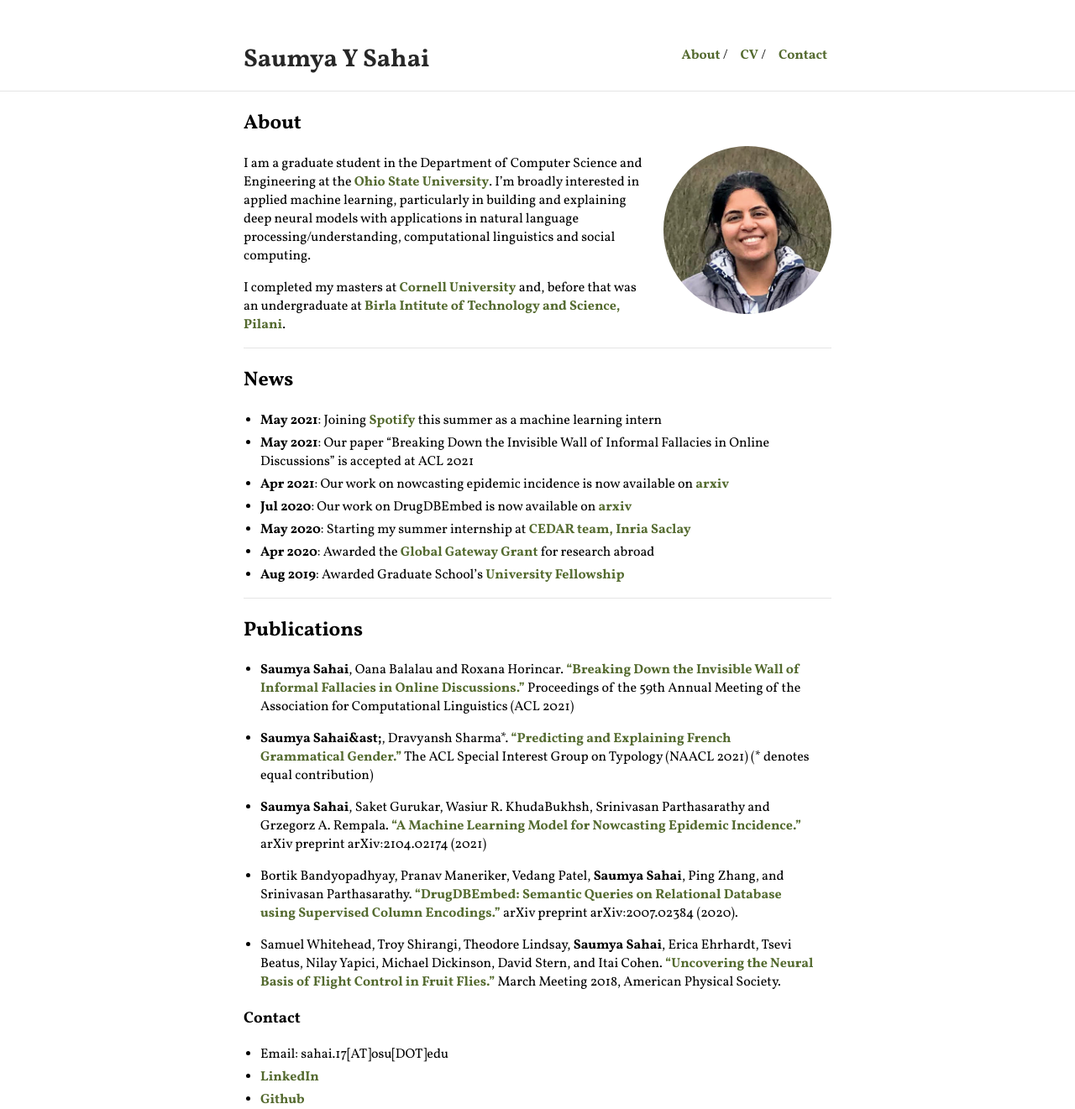
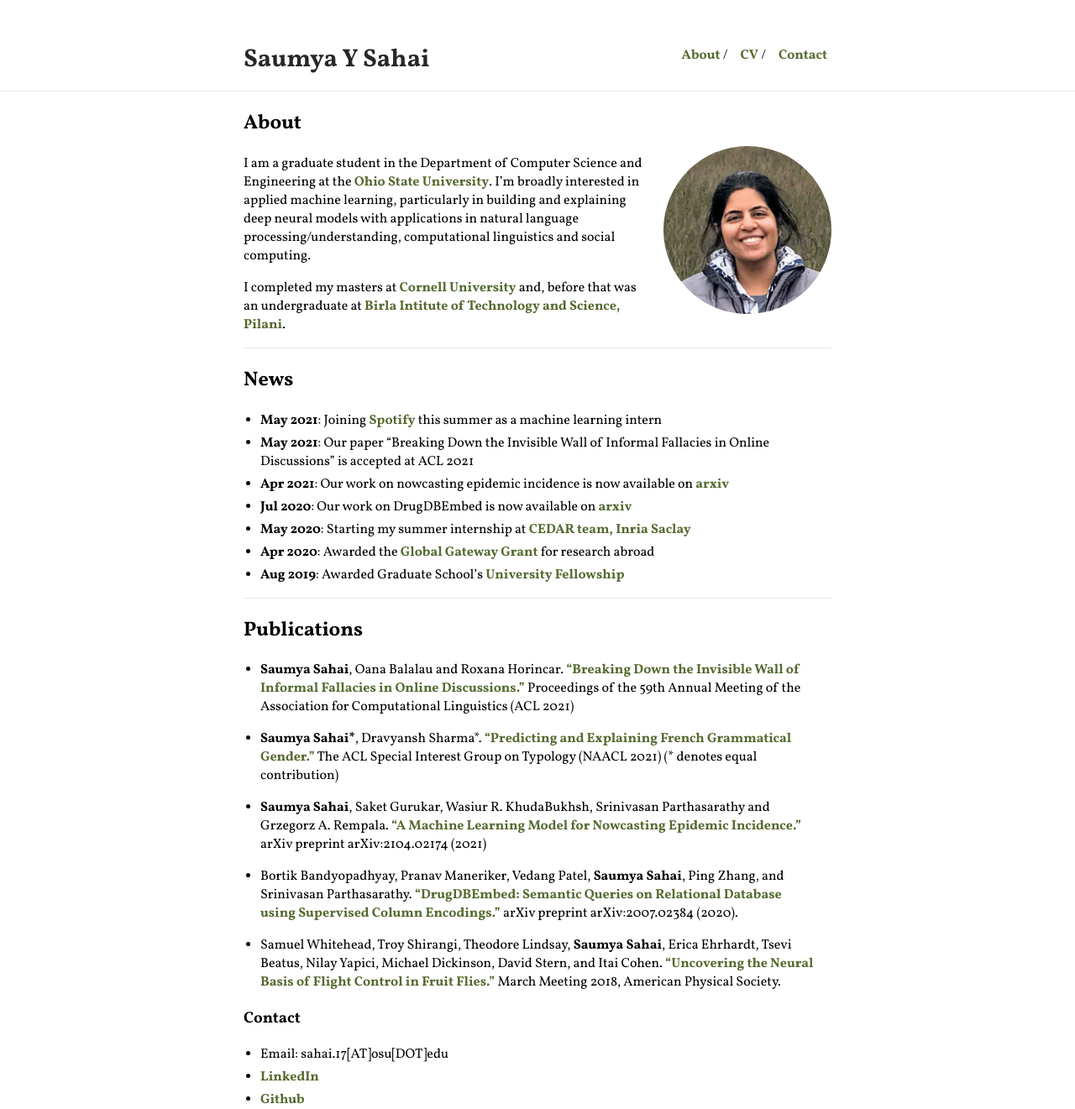
Before and after one commit to sahaisaumya/sahaisaumya.github.io, a Jekyll site: the page built from index.md, in a window 1280 px wide. Shown: the whole page at 84% size. Built offline with Jekyll 4.4.1, drawn with Linux system fonts in a browser that asks for light colours; our own code applies the rules of GitHub Pages for plain Markdown files; part of the change alters nothing that is shown.

Commit message:
asterisk

```diff
--- a/index.md
+++ b/index.md
@@ -29,7 +29,7 @@ I completed my masters at [Cornell University](https://www.cornell.edu/) and, be
 
 * **Saumya Sahai**, Oana Balalau and Roxana Horincar. ["Breaking Down the Invisible Wall of Informal Fallacies in Online Discussions."]() Proceedings of the 59th Annual Meeting of the Association for Computational Linguistics (ACL 2021)
 
-* **Saumya Sahai&ast;**, Dravyansh Sharma*. ["Predicting and Explaining French Grammatical Gender."](https://www.aclweb.org/anthology/2021.sigtyp-1.9.pdf) The ACL Special Interest Group on Typology (NAACL 2021) (\* denotes equal contribution)
+* **Saumya Sahai\***, Dravyansh Sharma*. ["Predicting and Explaining French Grammatical Gender."](https://www.aclweb.org/anthology/2021.sigtyp-1.9.pdf) The ACL Special Interest Group on Typology (NAACL 2021) (\* denotes equal contribution)
 
 * **Saumya Sahai**, Saket Gurukar, Wasiur R. KhudaBukhsh, Srinivasan Parthasarathy and Grzegorz A. Rempala. ["A Machine Learning Model for Nowcasting Epidemic
 Incidence."](https://arxiv.org/pdf/2104.02174.pdf) arXiv preprint arXiv:2104.02174 (2021)
```
